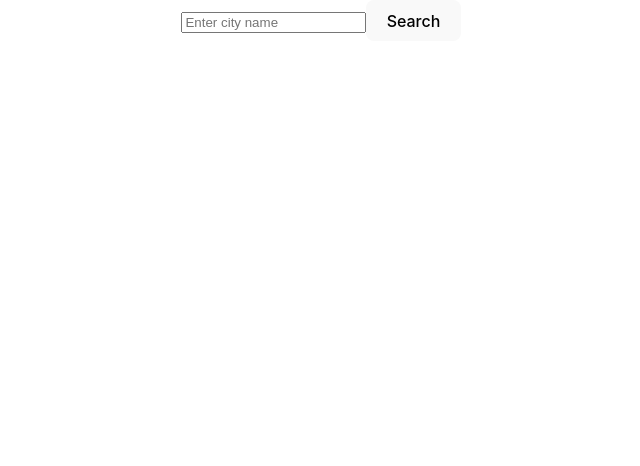
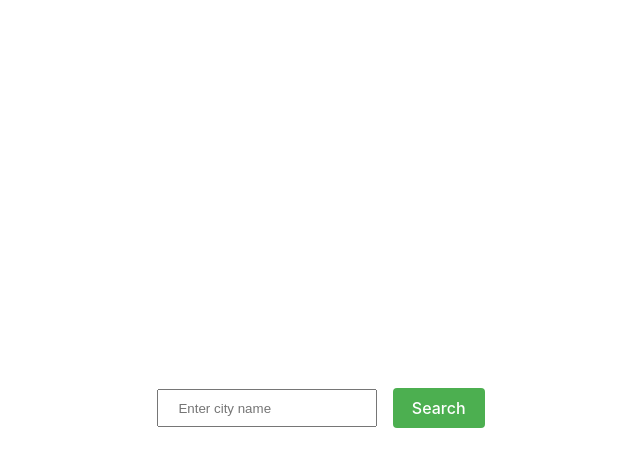
Before and after one commit to shahzebkhan7786/crio-fdt-intv, a React (Vite) app: page /XWeatherApp in a window 1280 px wide. Shown: the top 466 px of the page, without its empty margins (319-959 px from the left). Built offline with nearby package versions, Linux system fonts and the light colour scheme.

Commit message:
XWeatherApp change4: gave styles

```diff
--- a/src/XWeatherApp/WeatherCard.jsx
+++ b/src/XWeatherApp/WeatherCard.jsx
@@ -1,10 +1,11 @@
 import React from 'react';
+import "./XWeatherApp.css"
 
 const WeatherCard = (props) => {
     const { name, data } = props;
     return (
         <div className='weather-card'>
-            <h2>{name}</h2>
+            <h3>{name}</h3>
             <p>{data}</p>
         </div>
     );
--- a/src/XWeatherApp/XWeatherApp.css
+++ b/src/XWeatherApp/XWeatherApp.css
@@ -1,5 +1,40 @@
 
 .XWeatherApp{
     width: 100vw;
-    height: 100vh;
+    /* height: 100vh; */
+    flex: 1;
+    display: flex;
+    flex-direction: column;
+    align-items: center;
+    gap: 1rem;
+    margin-top: 1rem;
 }
+.searchBar{
+    display: flex;
+    align-items: center;
+    gap: 1rem;
+}
+.XWeatherApp input{
+    padding: 0.6rem 1.2rem;
+}
+.XWeatherApp button{
+    border: none;
+    border-radius: 4px;
+    color: white;
+    background-color: #4caf50;
+}
+.weather-cards{
+    display: flex;
+    flex-wrap: wrap;
+    justify-content: center;
+    gap: 1rem;
+}
+.weather-card{
+    color: black;
+    background-color: white;
+    border-radius: 8px;
+    padding: 20px;
+    width: 200px;
+    text-align: center;
+    box-shadow: 0px 4px 6px rgba(0, 0, 0, 0.1);
+}
--- a/src/XWeatherApp/XWeatherApp.jsx
+++ b/src/XWeatherApp/XWeatherApp.jsx
@@ -44,20 +44,20 @@ const XWeatherApp = () => {
 
     return (
         <div className='XWeatherApp'>
-            <form onSubmit={handleSubmit}>
+            <div className='searchBar'>
                 <input required value={cityName} onChange={handleChange} type='text' placeholder='Enter city name'/>
-                <button type='submit'>Search</button>
-            </form>
+                <button onClick={handleSubmit}>Search</button>
+            </div>
             {loading && <p>Loading data…</p>}
             {
                 data
                 ?
-                <>
-                <WeatherCard name={"Temperature"} data={`${data?.current?.temp_c}°C`}/>
-                <WeatherCard name={"Humidity"} data={`${data?.current?.humidity}%`}/>
-                <WeatherCard name={"Condition"} data={data?.current?.condition?.text}/>
-                <WeatherCard name={"Wind Speed"} data={`${data?.current?.wind_kph} kph`}/>
-                </>
+                <div className='weather-cards'>
+                    <WeatherCard name={"Temperature"} data={`${data?.current?.temp_c}°C`}/>
+                    <WeatherCard name={"Humidity"} data={`${data?.current?.humidity}%`}/>
+                    <WeatherCard name={"Condition"} data={data?.current?.condition?.text}/>
+                    <WeatherCard name={"Wind Speed"} data={`${data?.current?.wind_kph} kph`}/>
+                </div>
                 :
                 null
             }
```
